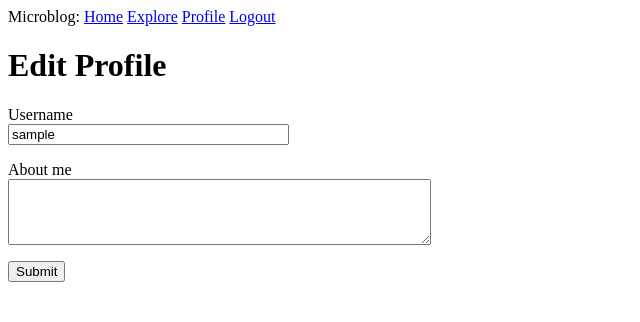
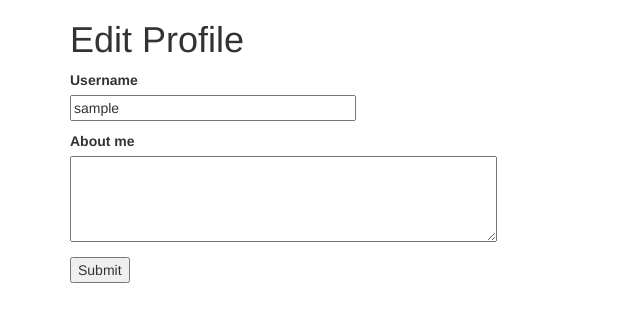
Before and after one commit to raja-charuvil/microblog, a Flask app: page /edit_profile in a window 1280 px wide. Shown: the top 322 px of the page, without its empty margins (0-640 px from the left). Run offline with Flask 2, Linux system fonts and the light colour scheme; the visitor is signed in with stand-in values (Sample User, id 1); data comes from the database, SQL or seed files in the repository; some libraries are stand-ins or nearby versions.

Commit message:
applied bootstrap base templates

```diff
--- a/app/templates/404.html
+++ b/app/templates/404.html
@@ -1,6 +1,6 @@
 {% extends "base.html" %}
 
-{% block content %}
+{% block app_content %}
 	<h1>Not Found</h1>
 	<p><a href="{{ url_for('index') }}">Back</a></p>
 {% endblock %}
--- a/app/templates/500.html
+++ b/app/templates/500.html
@@ -1,6 +1,6 @@
 {% extends "base.html" %}
 
-{% block content %}
+{% block app_content %}
 	<h1>An unexpected error has occured</h1>
 	<p>The administrator has been notified, sorry for the error</p>
 	<p><a href="{{ url_for('index') }}">Back</a></p>
--- a/app/templates/base.html
+++ b/app/templates/base.html
@@ -1,32 +1,57 @@
-<html>
-	<head>
+{% extends 'bootstrap/base.html' %}
+
+{% block title %}
 	{% if title %}
-		<title>{{ title }} - Microblog</title>
+		{{ title }} - Microblog
+		{% else %}Welcome to Microblog!
+	{% endif %}
+{% endblock %}
+
+{% block bavbar %}
+<nav class="navbar navbar-default">
+  <div class="container-fluid">
+    <!-- Brand and toggle get grouped for better mobile display -->
+    <div class="navbar-header">
+      <button type="button" class="navbar-toggle collapsed" data-toggle="collapse" data-target="#bs-example-navbar-collapse-1" aria-expanded="false">
+        <span class="sr-only">Toggle navigation</span>
+        <span class="icon-bar"></span>
+        <span class="icon-bar"></span>
+        <span class="icon-bar"></span>
+      </button>
+      <a class="navbar-brand" href="{{ url_for('index') }}">Microblog</a>
+    </div>
+
+    <!-- Collect the nav links, forms, and other content for toggling -->
+    <div class="collapse navbar-collapse" id="bs-example-navbar-collapse-1">
+      <ul class="nav navbar-nav">
+        <li><a href="{{ url_for('index') }}">Index</a></li>
+        <li><a href="{{ url_for('explore') }}">Explore</a></li>
+      </ul>
+      <ul class="nav navbar-nav navbar-right">
+      		{% if current_user.is_anonymous %}
+			<li><a href="{{ url_for('login') }}">Login</a></li>
 			{% else %}
-		<title>Welcome to Microblog!</title>
+			<li><a href="{{ url_for('user', username=current_user.username) }}">Profile</a></li>
+			<li><a href="{{ url_for('logout') }}">Logout</a></li>
 			{% endif %}
-	</head>
-	<body>
-		<div>
-			Microblog:
-			<a href="{{ url_for('index') }}">Home</a>
-			<a href="{{ url_for('explore') }}">Explore</a>
-			{% if current_user.is_anonymous %}
-			<a href="{{ url_for('login') }}">Login</a>
-			{% else %}
-			<a href="{{ url_for('user', username=current_user.username) }}">Profile</a>
-			<a href="{{ url_for('logout') }}">Logout</a>
-			{% endif %}
-		</div>
+      </ul>
+    </div><!-- /.navbar-collapse -->
+  </div><!-- /.container-fluid -->
+</nav>
+{% endblock %}
+
+
+{% block content %}
+<div class="container">
 	{% with messages = get_flashed_messages() %}
 		{% if messages %}
-				<ul>
 			{% for message in messages %}
-					<li>{{ message }}</li>
+				<div class="alert alert-info" role="alert">{{ message }}</div>
 			{% endfor %}
-				</ul>
 		{% endif %}
 	{% endwith %}
-		{% block content %}{% endblock %}
-	</body>
-</html>
+
+	{% block app_content %}
+	{% endblock %}
+</div>
+{% endblock %}
--- a/app/templates/edit_profile.html
+++ b/app/templates/edit_profile.html
@@ -1,6 +1,6 @@
 {% extends "base.html" %}
 
-{% block content %}
+{% block app_content %}
 	<h1>Edit Profile</h1>
 	<form action="" method="post">
 		{{ form.hidden_tag() }}
--- a/app/templates/index.html
+++ b/app/templates/index.html
@@ -1,6 +1,6 @@
 {% extends "base.html" %}
 
-{% block content %}
+{% block app_content %}
 	<h1>Hi, {{ current_user.username }}!</h1>
 	{% if form %}
 	<form action="" method="post">
--- a/app/templates/login.html
+++ b/app/templates/login.html
@@ -1,6 +1,6 @@
 {% extends "base.html" %}
 
-{% block content %}
+{% block app_content %}
 	<h1>Sign In</h1>
 	<form action="" method="post">
 		{{ form.hidden_tag() }}
--- a/app/templates/register.html
+++ b/app/templates/register.html
@@ -1,6 +1,6 @@
 {% extends "base.html" %}
 
-{% block content %}
+{% block app_content %}
 	<h1>Register</h1>
 	<form action="" method="post">
 		{{ form.hidden_tag() }}
--- a/app/templates/reset_password.html
+++ b/app/templates/reset_password.html
@@ -1,6 +1,6 @@
 {% extends "base.html" %}
 
-{% block content %}
+{% block app_content %}
 	<h1>Reset your password</h1>
 	<form action="" method="post">
 		{{ form.hidden_tag() }}
--- a/app/templates/reset_password_request.html
+++ b/app/templates/reset_password_request.html
@@ -1,6 +1,6 @@
 {% extends "base.html" %}
 
-{% block content %}
+{% block app_content %}
 	<h1>Reset Password</h1>
 	<form action="" method="post">
 		{{ form.hidden_tag() }}
--- a/app/templates/user.html
+++ b/app/templates/user.html
@@ -1,6 +1,6 @@
 {% extends "base.html" %}
 
-{% block content %}
+{% block app_content %}
 	<table>
 		<tr valign="top">
 			<td><img src="{{ user.avatar(128) }}"></td>
```
Lines whose indentation alone changed are shown as unchanged.
